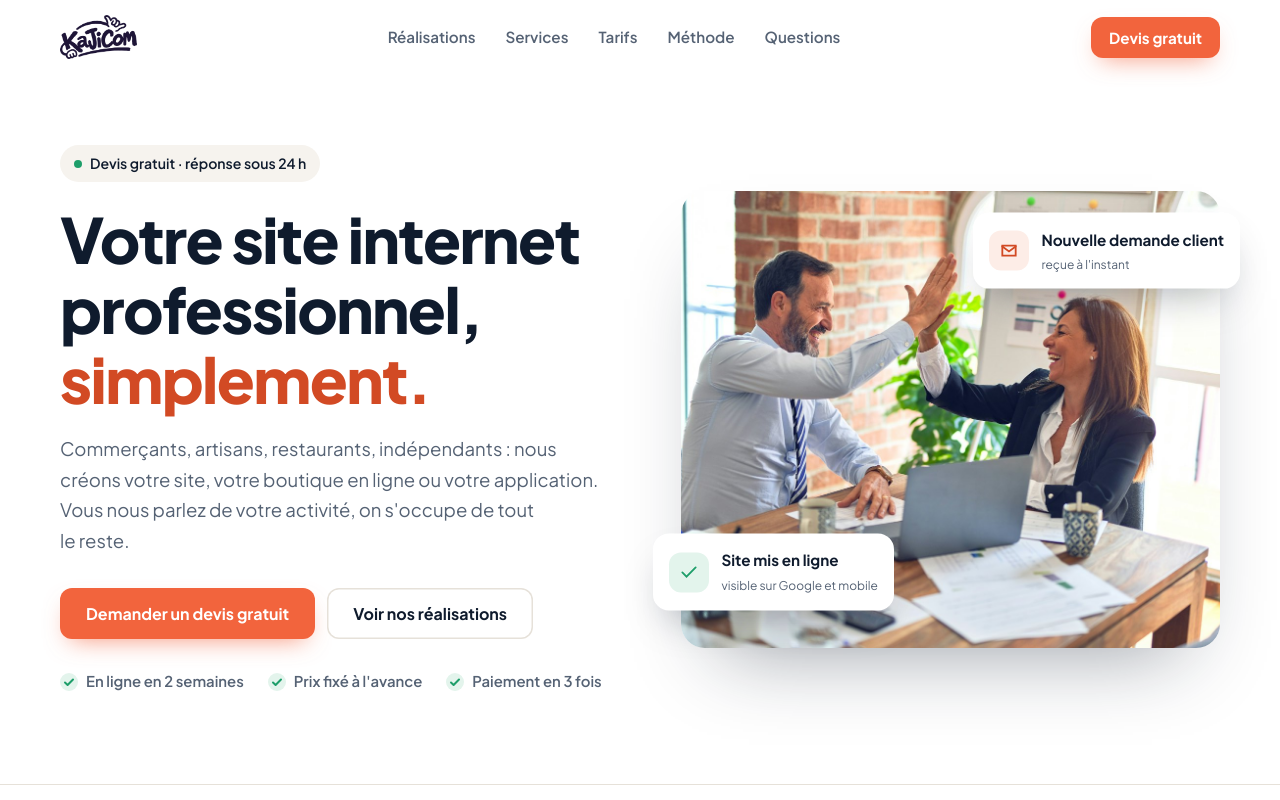
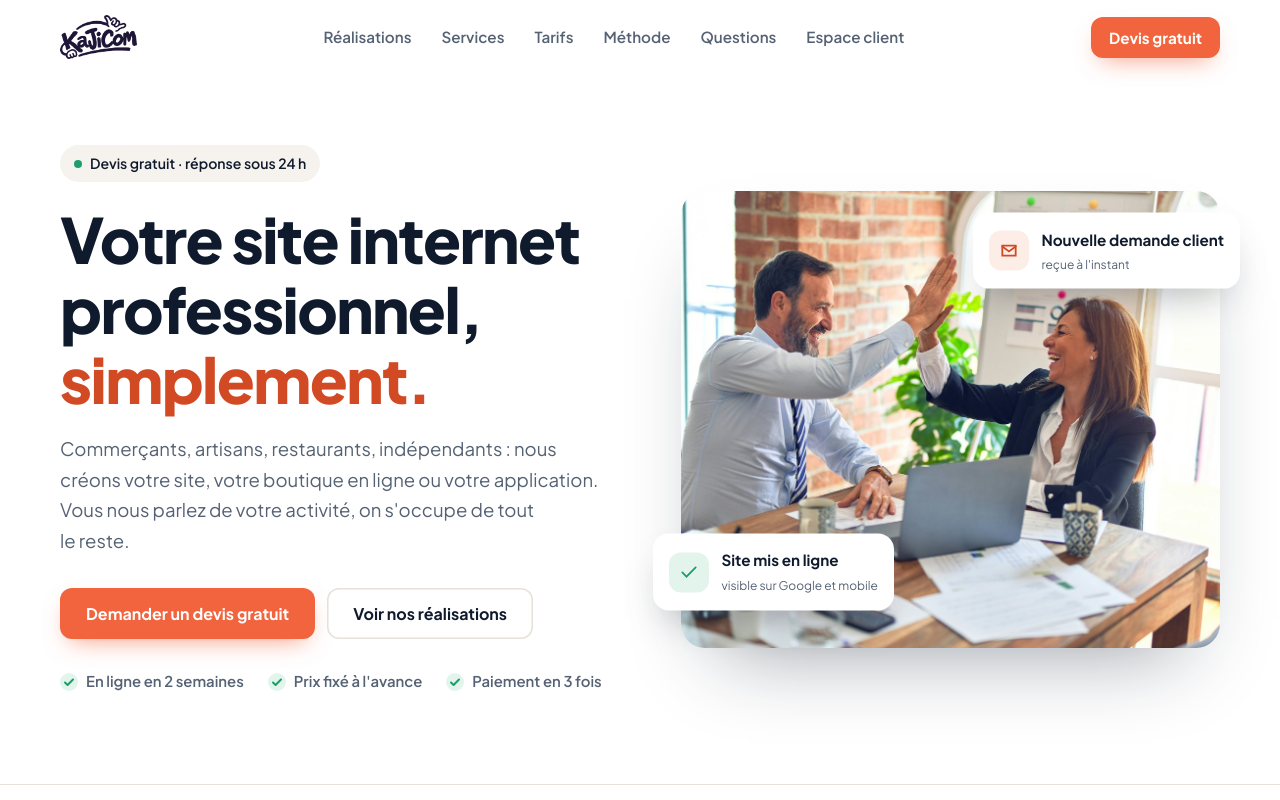
Before and after one commit to nr45smjwrh-bit/kajicom-pro, a website: page index.html in a window 1280 px wide. Shown: the top 800 px of the page. Drawn offline with Linux system fonts and the light colour scheme.

Commit message:
Lien vers l'espace client
Co-Authored-By: Claude Opus 5.5 <noreply@anthropic.com>

```diff
--- a/index.html
+++ b/index.html
@@ -241,7 +241,7 @@ footer a{text-decoration:none}
 <header class="nav" id="nav"><div class="wrap">
   <a class="logo" href="#top" aria-label="KajiCom, accueil"><img src="assets/kajicom-logo.png" alt="KajiCom" width="77" height="44"></a>
   <nav class="links" aria-label="Menu principal">
-    <a href="#realisations">Réalisations</a><a href="#services">Services</a><a href="#offres">Tarifs</a><a href="#methode">Méthode</a><a href="#faq">Questions</a>
+    <a href="#realisations">Réalisations</a><a href="#services">Services</a><a href="#offres">Tarifs</a><a href="#methode">Méthode</a><a href="#faq">Questions</a><a href="https://kajicom.expo.app/suivi/">Espace client</a>
   </nav>
   <a class="btn primary small" href="#contact">Devis gratuit</a>
 </div></header>
```
